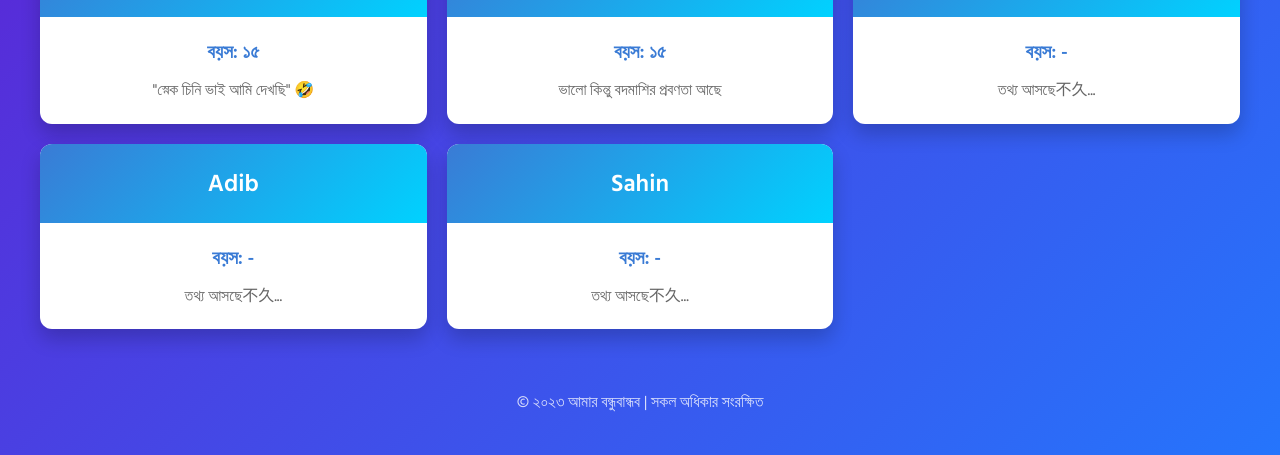
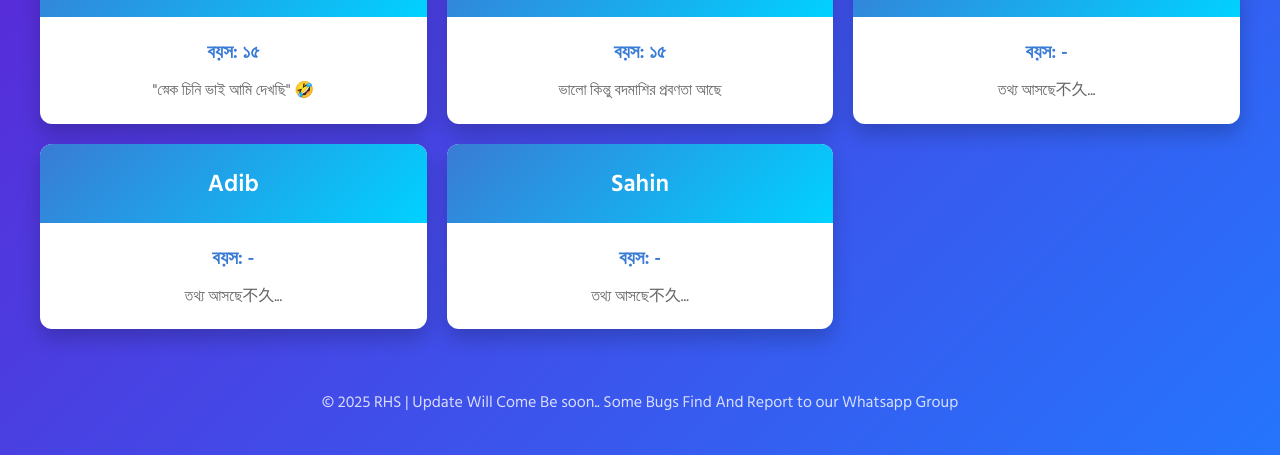
Before and after one commit to shahinahmad98087-sketch/LalabazarMadrashaOver, a plain HTML site: page index.html in a window 1280 px wide. Shown: the part 669-1124 px from the top of the page. Drawn offline with Linux system fonts and the light colour scheme.

Commit message:
Update index.html

```diff
--- a/index.html
+++ b/index.html
@@ -3,7 +3,7 @@
 <head>
     <meta charset="UTF-8">
     <meta name="viewport" content="width=device-width, initial-scale=1.0">
-    <title>বন্ধুদের প্রোফাইল</title>
+    <title>RHS IS Best</title>
     <link href="https://fonts.googleapis.com/css2?family=Hind+Siliguri:wght@400;500;600&display=swap" rel="stylesheet">
     <link rel="stylesheet" href="https://cdnjs.cloudflare.com/ajax/libs/font-awesome/6.4.0/css/all.min.css">
     <style>
@@ -616,7 +616,7 @@
         </div>
 
         <footer>
-            <p>© ২০২৩ আমার বন্ধুবান্ধব | সকল অধিকার সংরক্ষিত</p>
+            <p>© 2025 RHS | Update Will Come Be soon.. Some Bugs Find And Report to our Whatsapp Group</p>
         </footer>
     </div>
 
```
